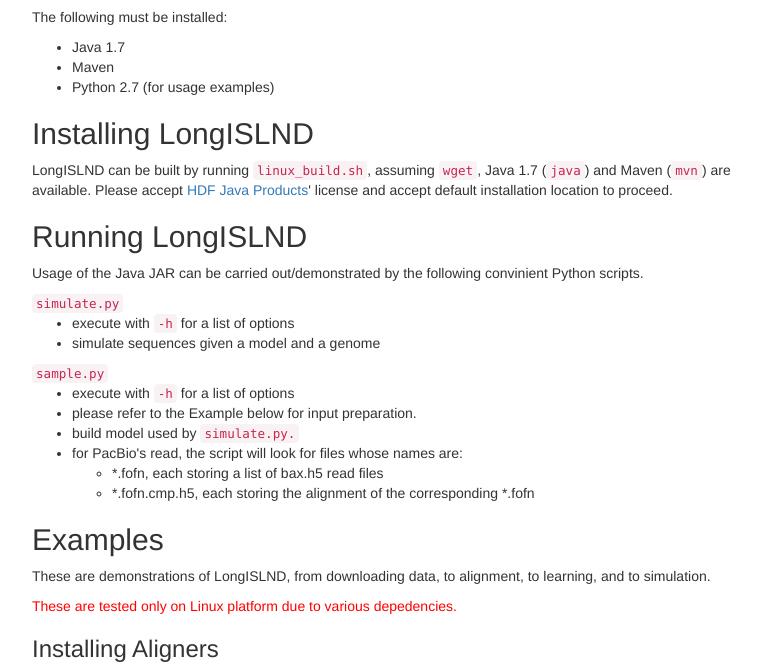
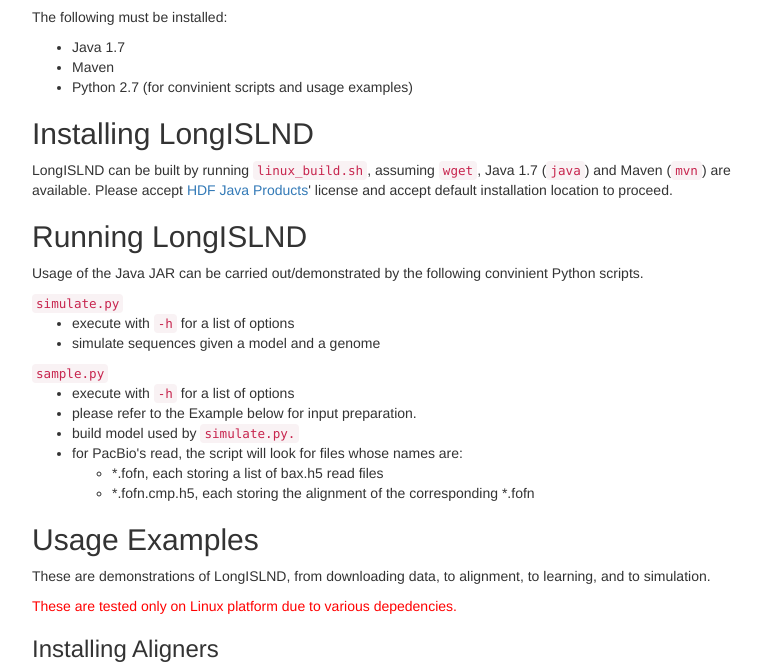
Before and after one commit to bioinform/longislnd, a plain HTML site: page index.html in a window 1280 px wide. Shown: the part 658-1327 px from the top of the page, without its empty margins (243-1004 px from the left). Drawn offline with nearby package versions, Linux system fonts and the light colour scheme.

Commit message:
update index.html

```diff
--- a/index.html
+++ b/index.html
@@ -107,7 +107,7 @@ w.addEventListener ? w.addEventListener("load",function(){document.body.addEvent
    <ul>
       <li>Java 1.7</li>
       <li>Maven</li>
-      <li>Python 2.7 (for usage examples)</li>
+      <li>Python 2.7 (for convinient scripts and usage examples)</li>
    </ul>
 </p>
 
@@ -133,7 +133,7 @@ w.addEventListener ? w.addEventListener("load",function(){document.body.addEvent
   </ul>
 </ul>
 
-<h2>Examples</h2>
+<h2>Usage Examples</h2>
 <p>These are demonstrations of LongISLND, from downloading data, to alignment, to learning, and to simulation.</p>
 <font color="#FF0000">These are tested only on Linux platform due to various depedencies.</font>
 <h3>Installing Aligners</h3>
@@ -188,7 +188,7 @@ w.addEventListener ? w.addEventListener("load",function(){document.body.addEvent
   <li>execute <code>learn_and_simulate.sh</code></li>
   <ul>
     <li>invoke <code>sample.py</code> to learn model from aligned data</li>
-    <li>invoke <code>simulate.py</code> to simulate reads and output in PacBio's BAM format, stored in the default <code>out</code> directory.</li>
+    <li>invoke <code>simulate.py</code> to simulate reads and output in the FASTQ format, stored in the default <code>out</code> directory.</li>
   </ul>
 </ol>
 
```
